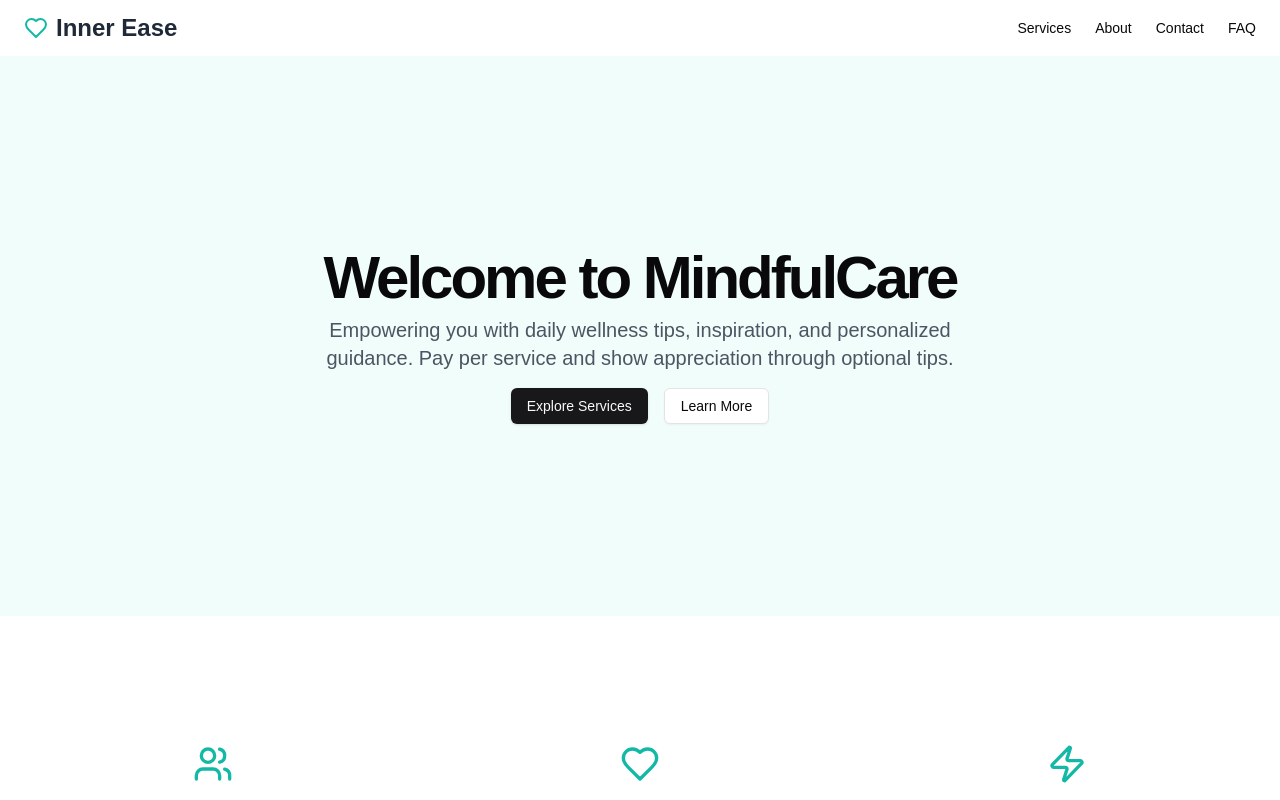
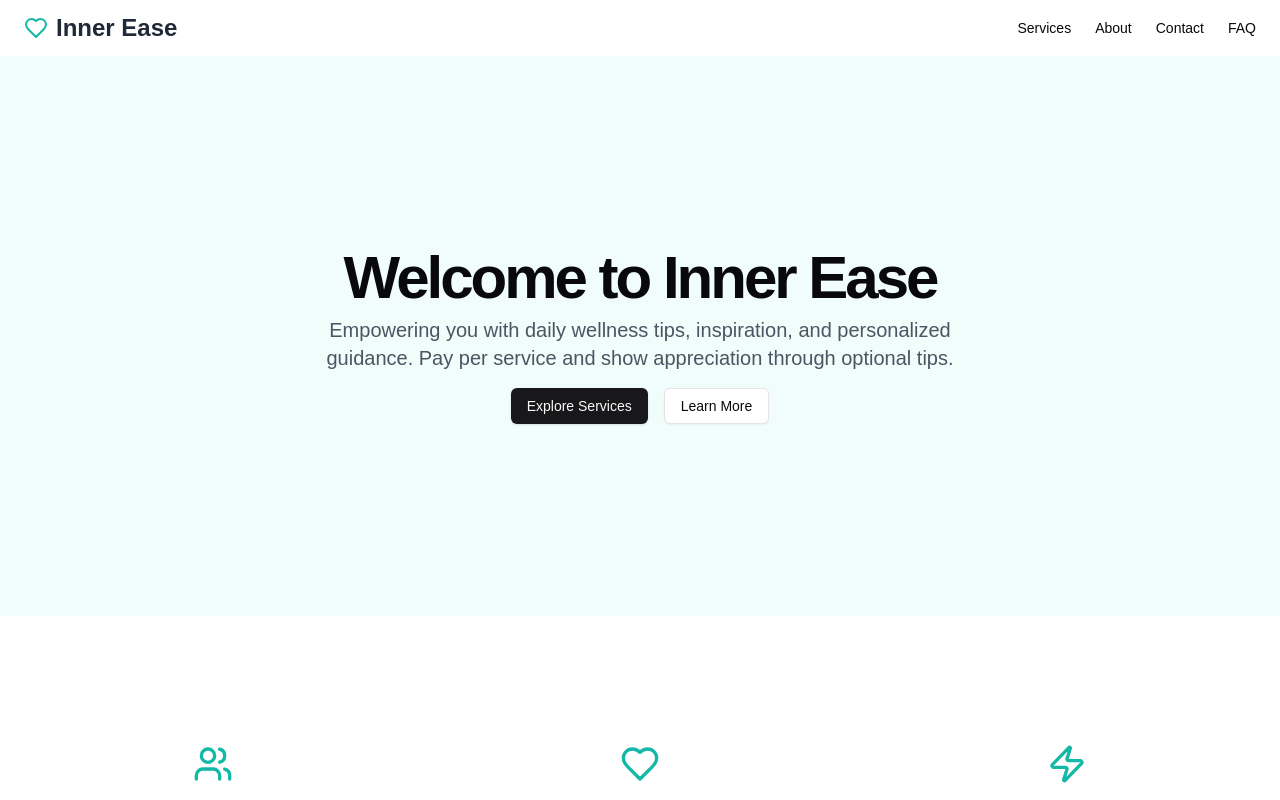
Before and after one commit to thapajimba/innerease, a Next.js app: page / in a window 1280 px wide. Shown: the top 800 px of the page. Built offline with nearby package versions, Linux system fonts and the light colour scheme.

Commit message:
Replaced a few thing.

```diff
--- a/app/(dashboard)/(landingpage)/page.tsx
+++ b/app/(dashboard)/(landingpage)/page.tsx
@@ -39,7 +39,7 @@ export default function HomePage() {
             <div className="flex flex-col items-center space-y-4 text-center">
               <div className="space-y-2">
                 <h1 className="text-3xl font-bold tracking-tighter sm:text-4xl md:text-5xl lg:text-6xl/none">
-                  Welcome to MindfulCare
+                  Welcome to Inner Ease
                 </h1>
                 <p className="mx-auto max-w-[700px] text-gray-600 md:text-xl">
                   Empowering you with daily wellness tips, inspiration, and personalized guidance. Pay per service and show
```
